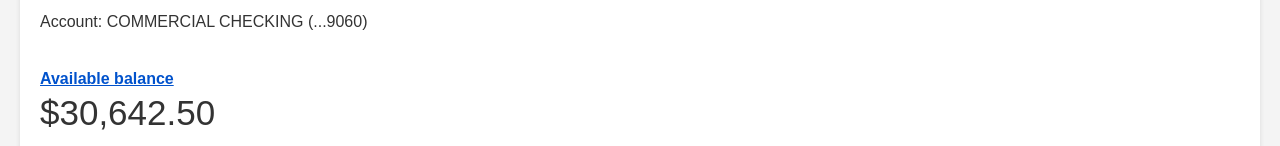
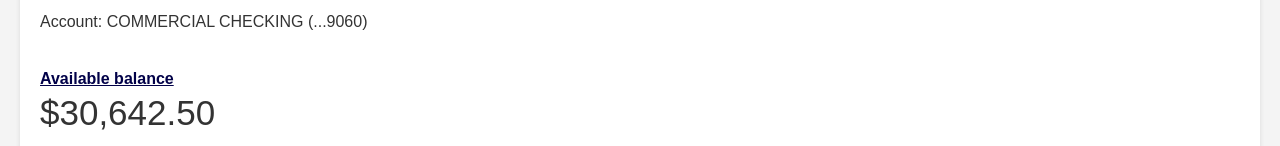
Before and after one commit to stephenjoshua18-web/chasebank, a plain HTML site: page dashboard.html in a window 1280 px wide. Shown: the part 156-302 px from the top of the page. Drawn offline with Linux system fonts and the light colour scheme.

Commit message:
account overview  color to dark blue

```diff
--- a/dashboard.html
+++ b/dashboard.html
@@ -109,7 +109,7 @@
             padding: 10px 0;
         }
         .melissa {
-            color: #0052cc;
+            color: #010048;
         }
         .amount{
             font-size: 35px;
```
